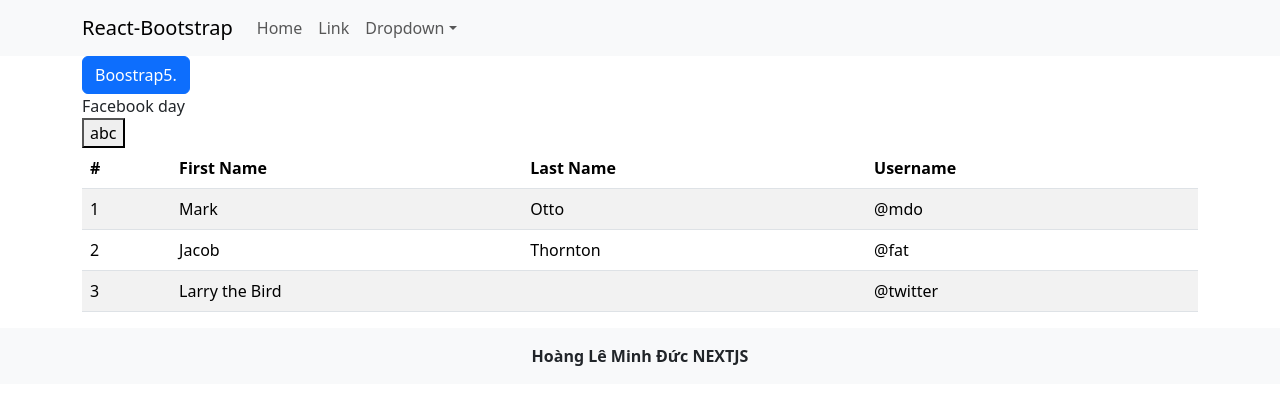
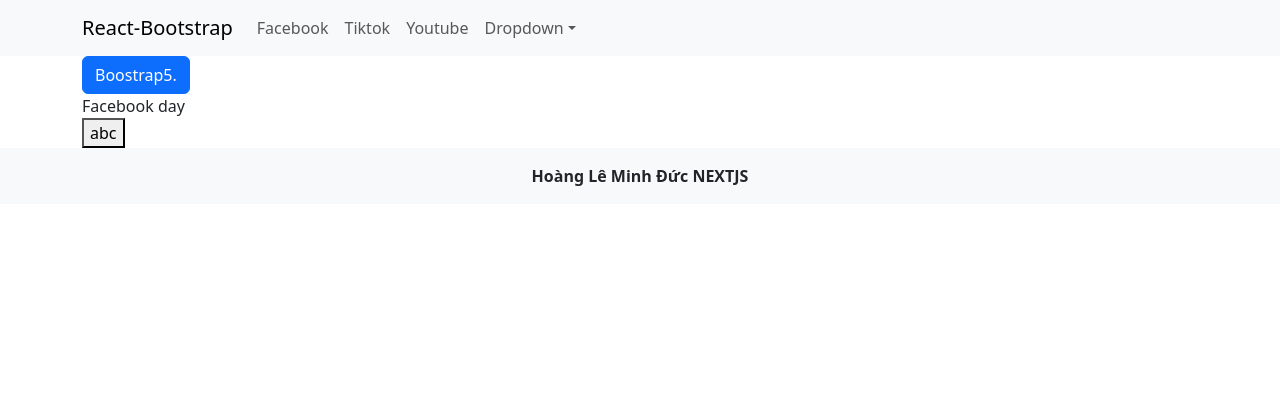
Before and after one commit to DucKing23/NextJs-Learning, a Next.js app: page /admin in a window 1280 px wide. Shown: the top 404 px of the page. Built offline with nearby package versions, Linux system fonts and the light colour scheme.

Commit message:
Fetch Data

```diff
--- a/src/app/layout.tsx
+++ b/src/app/layout.tsx
@@ -18,10 +18,7 @@ export default function RootLayout({
     <html lang="en">
       <body>
         <Header />
-        <Container>
-          {children}
-          <Table />
-        </Container>
+        <Container>{children}</Container>
         <Footer />
       </body>
     </html>
--- a/src/components/app.header.tsx
+++ b/src/components/app.header.tsx
@@ -3,17 +3,25 @@ import Container from "react-bootstrap/Container";
 import Nav from "react-bootstrap/Nav";
 import Navbar from "react-bootstrap/Navbar";
 import NavDropdown from "react-bootstrap/NavDropdown";
+import Link from "next/link";
 
 function BasicExample() {
   return (
     <Navbar expand="lg" className="bg-body-tertiary">
       <Container>
-        <Navbar.Brand href="#home">React-Bootstrap</Navbar.Brand>
+        <Navbar.Brand href="/">React-Bootstrap</Navbar.Brand>
         <Navbar.Toggle aria-controls="basic-navbar-nav" />
         <Navbar.Collapse id="basic-navbar-nav">
           <Nav className="me-auto">
-            <Nav.Link href="#home">Home</Nav.Link>
-            <Nav.Link href="#link">Link</Nav.Link>
+            <Link href={"/admin"} className="nav-link">
+              Facebook
+            </Link>
+            <Link href={"/tiktok"} className="nav-link">
+              Tiktok
+            </Link>
+            <Link href={"/youtube"} className="nav-link">
+              Youtube
+            </Link>
             <NavDropdown title="Dropdown" id="basic-nav-dropdown">
               <NavDropdown.Item href="#action/3.1">Action</NavDropdown.Item>
               <NavDropdown.Item href="#action/3.2">
```
Also changed, not shown: src/app/page.tsx (+13 -1 lines).
